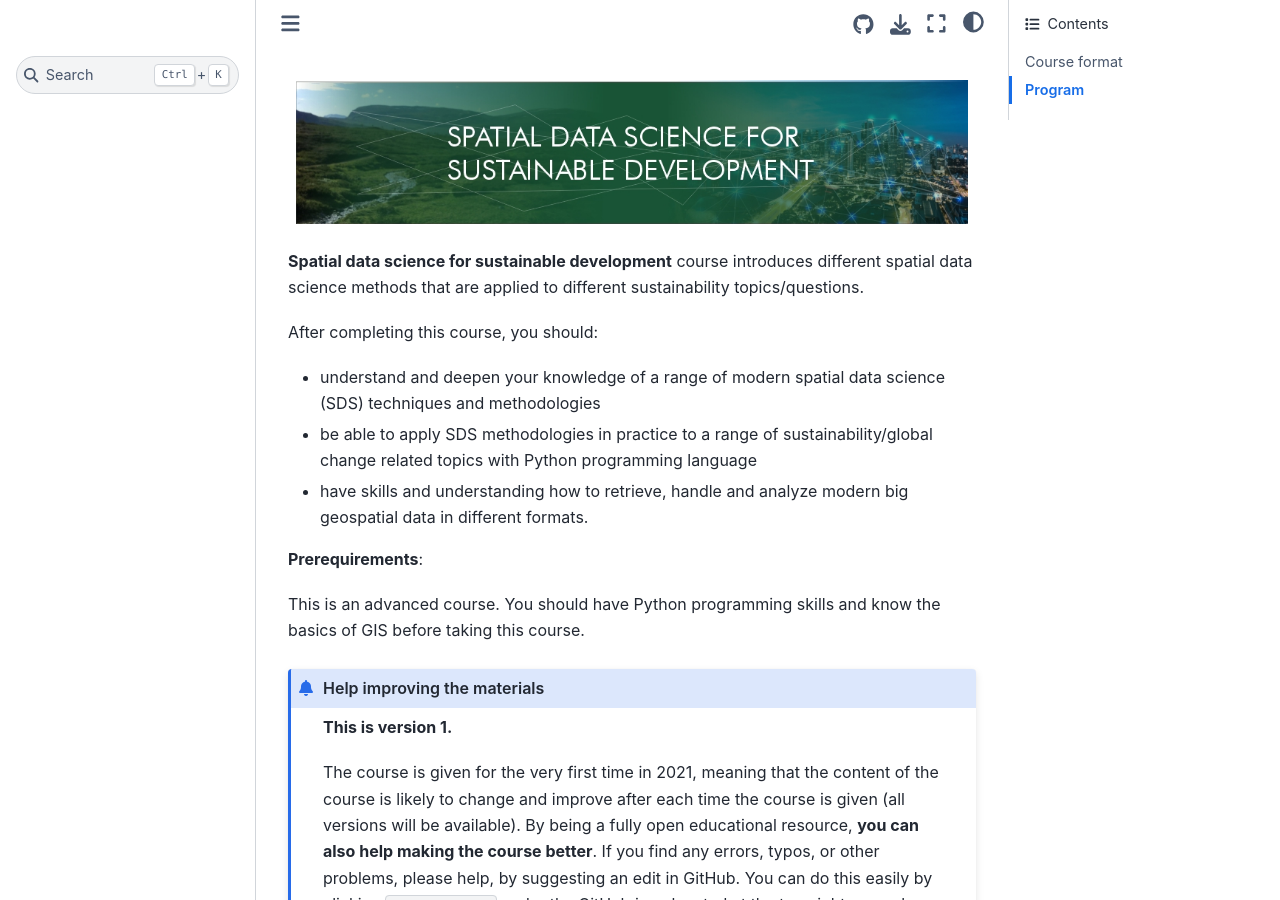
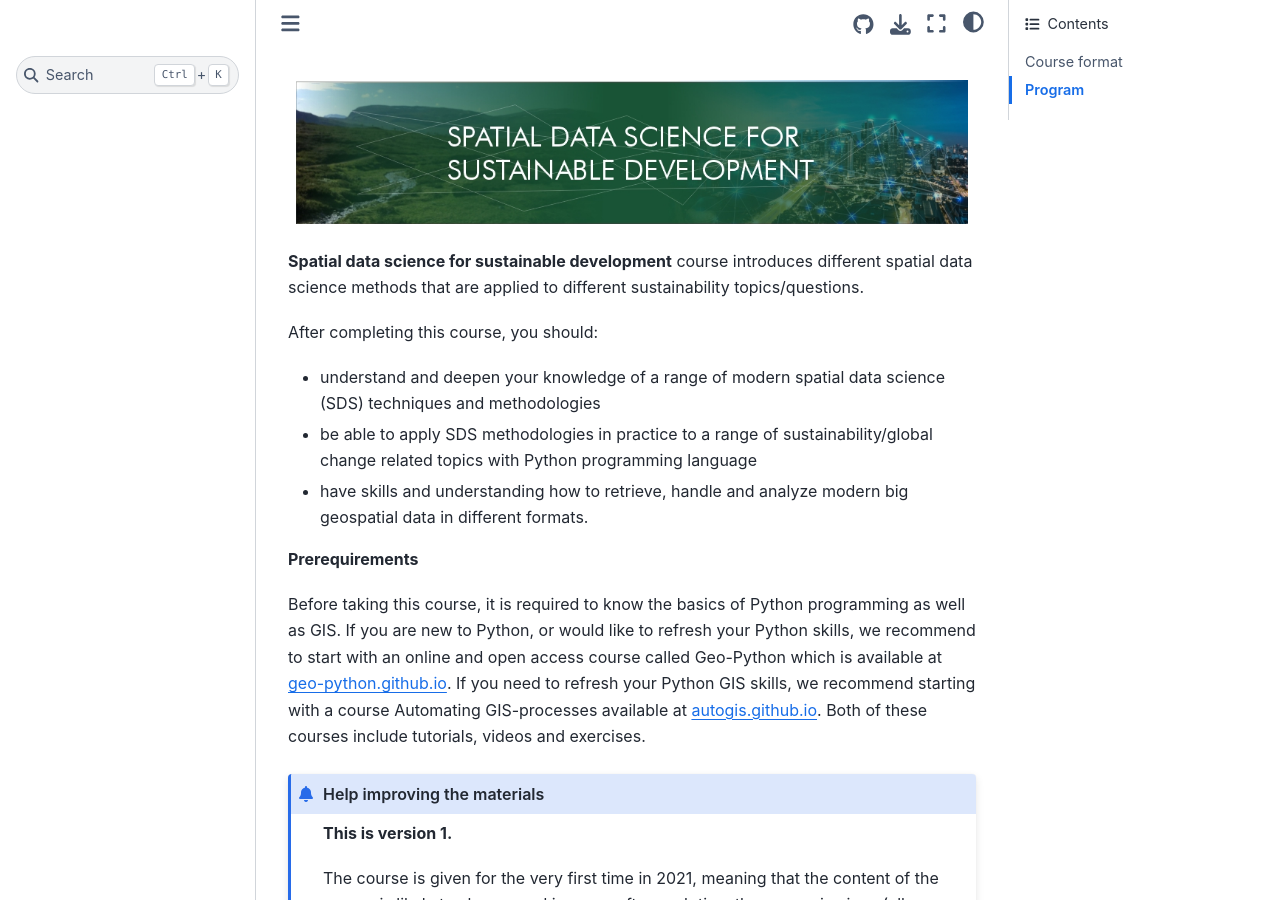
Before and after one commit to AaltoGIS/Sustainability-GIS, a Sphinx documentation site: the page built from source/index.rst, in a window 1280 px wide and 900 px high. Built offline with Sphinx 7.4.7 and the Sphinx Book theme 1.1.4, drawn with Linux system fonts in a browser that asks for light colours.

Commit message:
Update docs

```diff
--- a/source/index.rst
+++ b/source/index.rst
@@ -9,9 +9,14 @@ After completing this course, you should:
 - be able to apply SDS methodologies in practice to a range of sustainability/global change related topics with Python programming language
 - have skills and understanding how to retrieve, handle and analyze modern big geospatial data in different formats.
 
-**Prerequirements**:
+**Prerequirements**
 
-This is an advanced course. You should have Python programming skills and know the basics of GIS before taking this course.
+Before taking this course, it is required to know the basics of Python programming as well as GIS.
+If you are new to Python, or would like to refresh your Python skills, we recommend to start with an online
+and open access course called Geo-Python which is available at `geo-python.github.io <http://geo-python.github.io/>`__.
+If you need to refresh your Python GIS skills, we recommend starting with a course Automating GIS-processes available
+at `autogis.github.io <https://autogis.github.io/>`__. Both of these courses include tutorials, videos and exercises.
+
 
 .. admonition:: Help improving the materials
 
```
